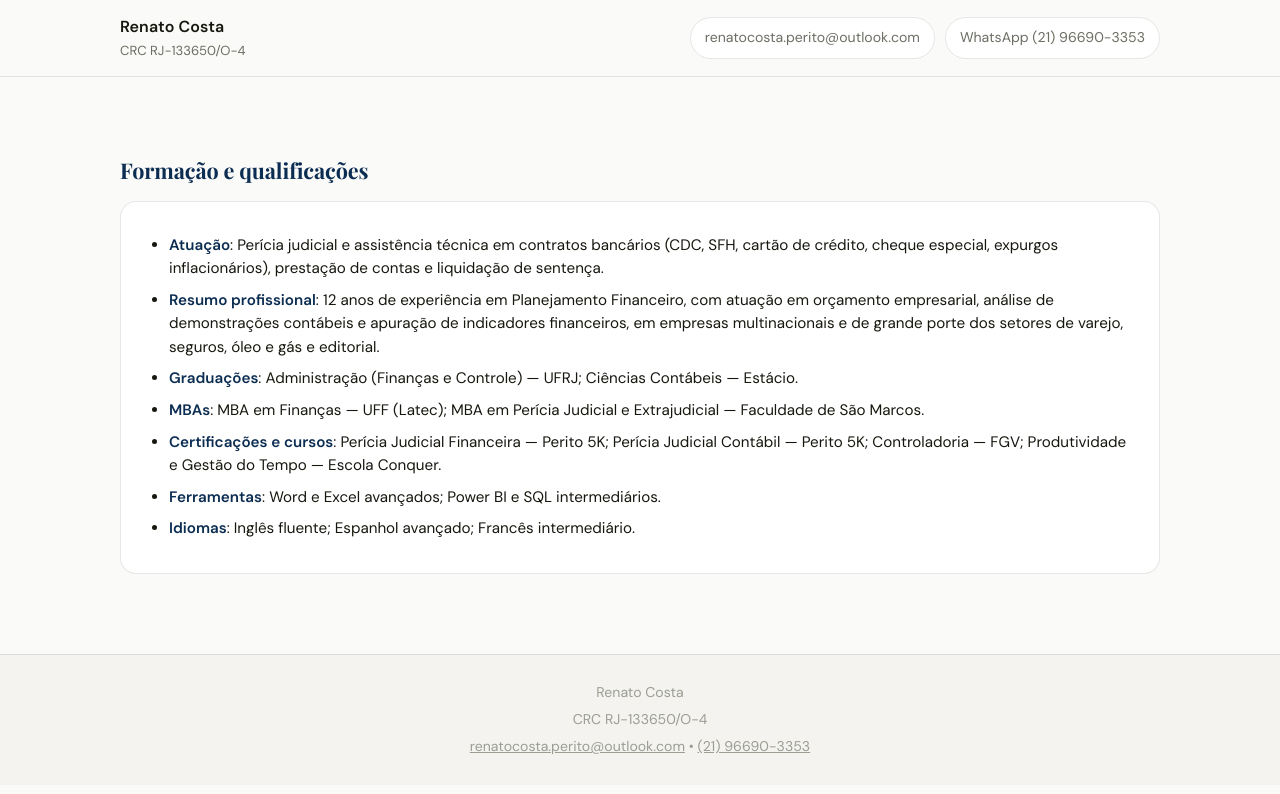
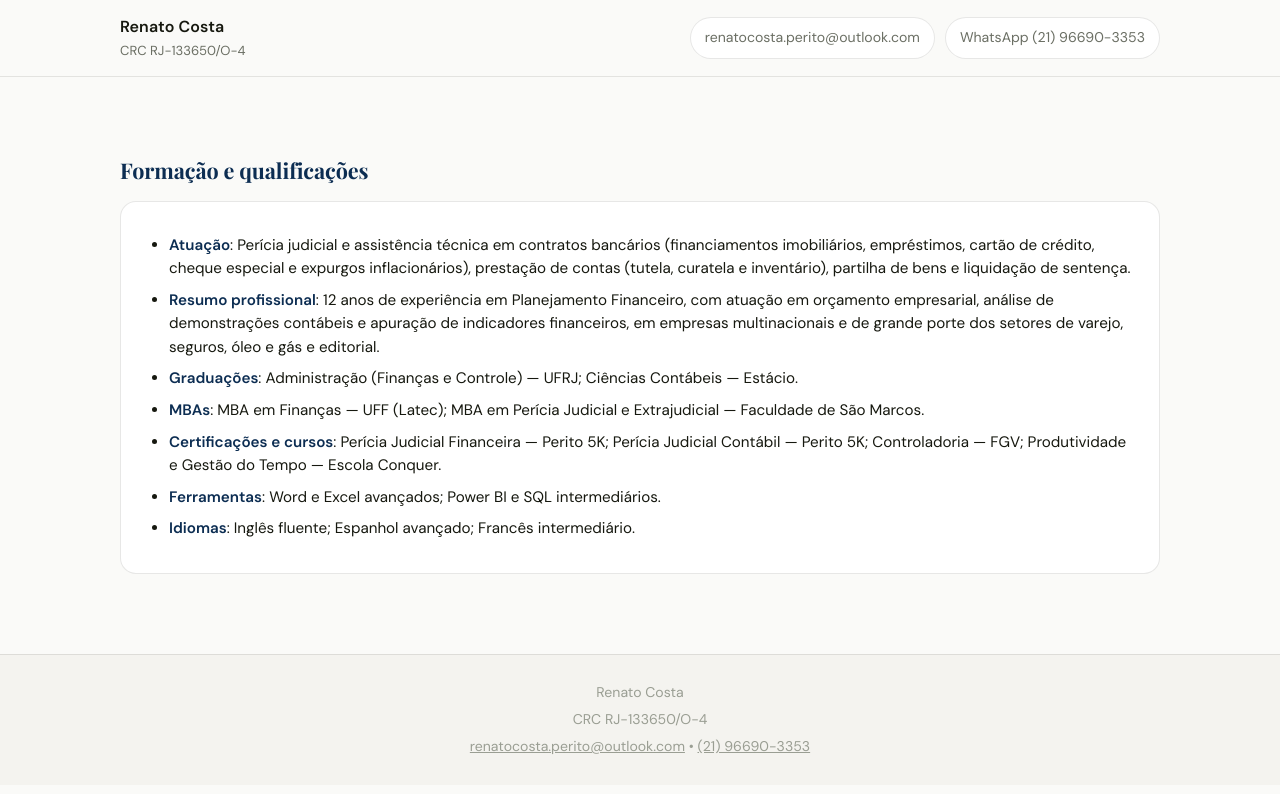
Before and after one commit to peritorenatocosta/peritorenatocosta.github.io, a Jekyll site: the page built from curriculo.md, in a window 1280 px wide. Shown: the top 794 px of the page. Built offline with Jekyll 4.4.1, drawn with Linux system fonts in a browser that asks for light colours.

Commit message:
Update curriculo.md

```diff
--- a/curriculo.md
+++ b/curriculo.md
@@ -11,7 +11,7 @@
   <h2>Formação e qualificações</h2>
   <div class="card">
     <ul class="list">
-      <li><strong>Atuação</strong>: Perícia judicial e assistência técnica em contratos bancários (CDC, SFH, cartão de crédito, cheque especial, expurgos inflacionários), prestação de contas e liquidação de sentença.</li>
+      <li><strong>Atuação</strong>: Perícia judicial e assistência técnica em contratos bancários (financiamentos imobiliários, empréstimos, cartão de crédito, cheque especial e expurgos inflacionários), prestação de contas (tutela, curatela e inventário), partilha de bens e liquidação de sentença.</li>
       <li><strong>Resumo profissional</strong>: 12 anos de experiência em Planejamento Financeiro, com atuação em orçamento empresarial, análise de demonstrações contábeis e apuração de indicadores financeiros, em empresas multinacionais e de grande porte dos setores de varejo, seguros, óleo e gás e editorial.</li>
       <li><strong>Graduações</strong>: Administração (Finanças e Controle) — UFRJ; Ciências Contábeis — Estácio.</li>
       <li><strong>MBAs</strong>: MBA em Finanças — UFF (Latec); MBA em Perícia Judicial e Extrajudicial — Faculdade de São Marcos.</li>
```
